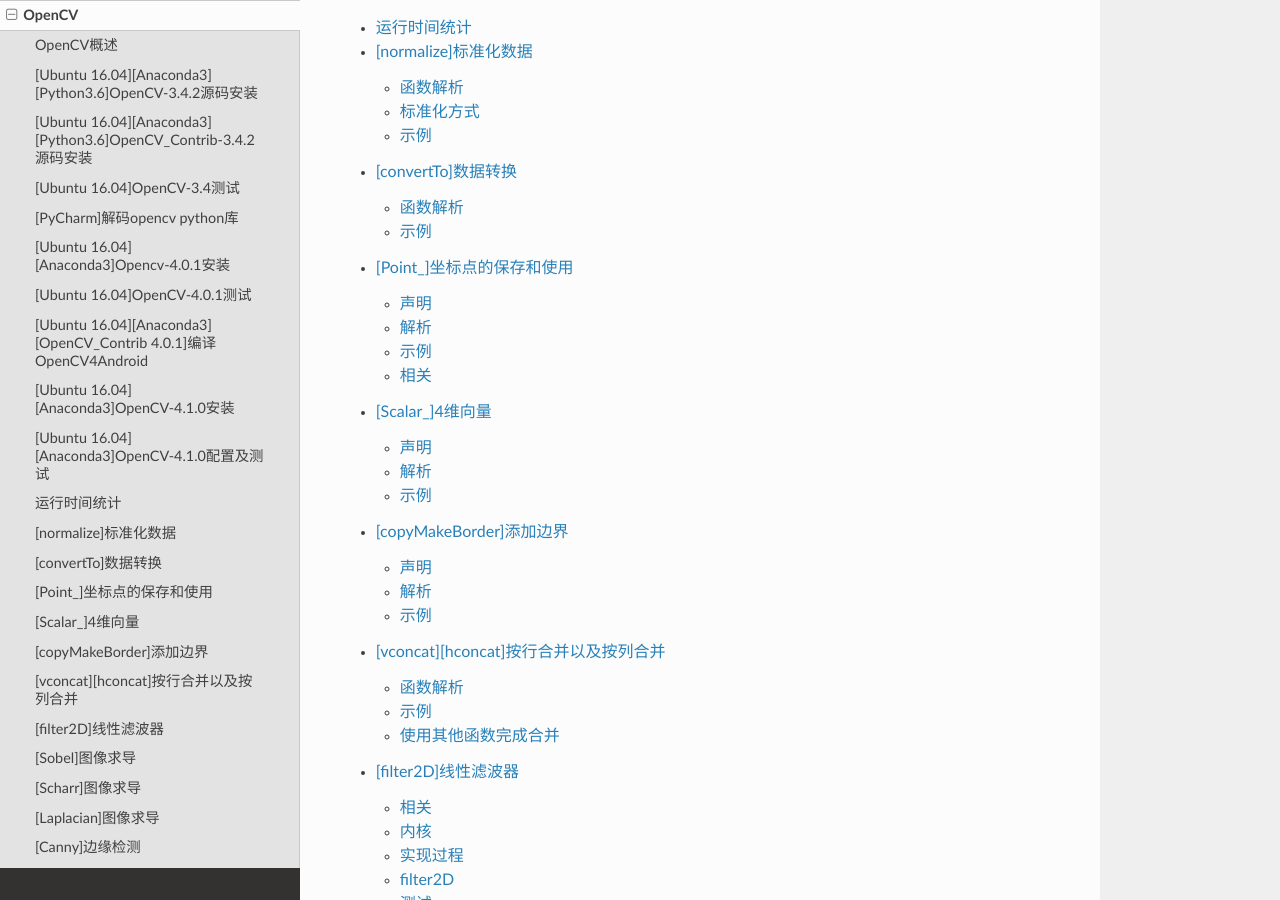
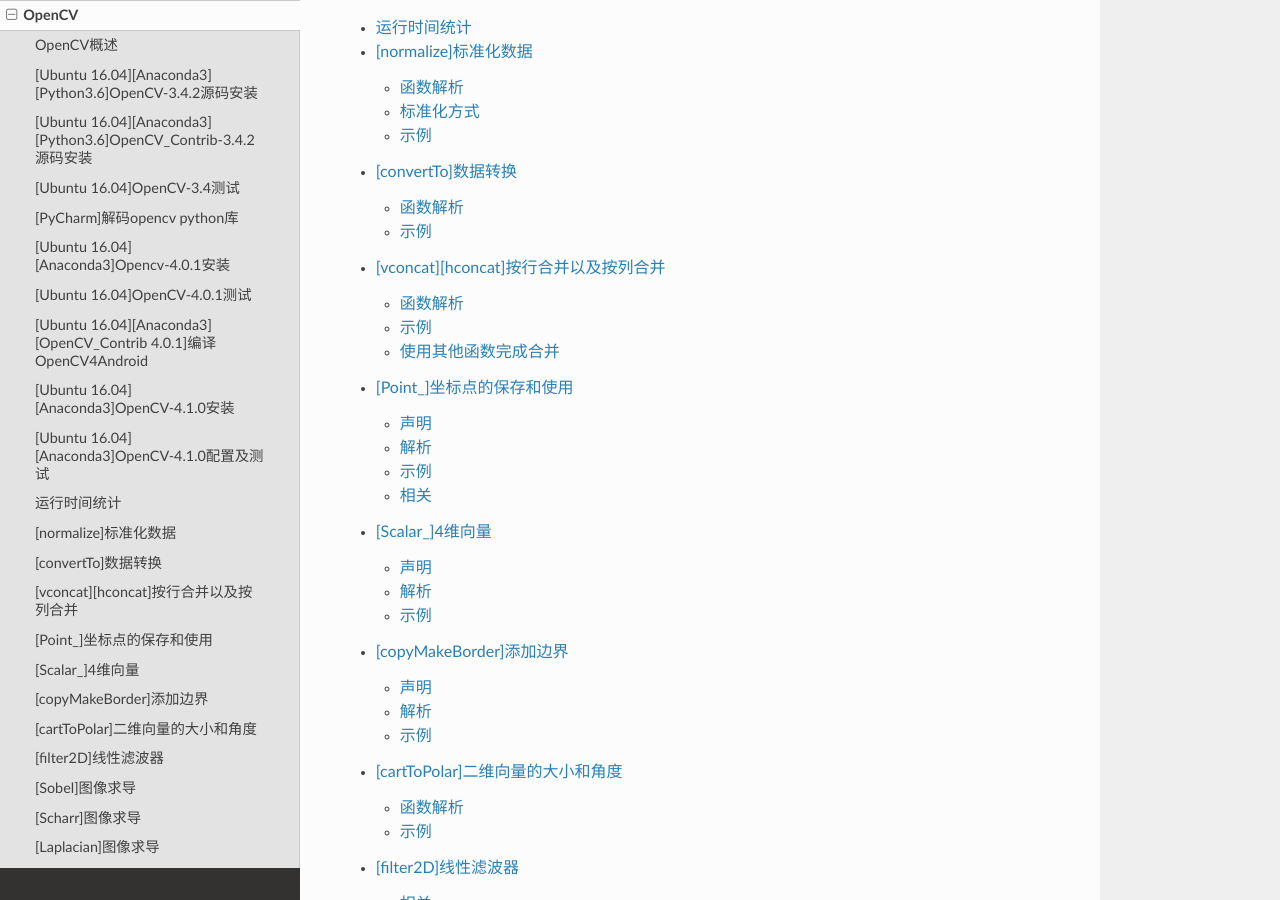
Before and after one commit to Document-Collection/image-processing, a Sphinx documentation site: the page built from docs/source/opencv.rst, in a window 1280 px wide and 900 px high, scrolled down 1311 px. Built offline with Sphinx 7.4.7 and the Read the Docs theme 2.0.0, drawn with Linux system fonts in a browser that asks for light colours; pages that are not in the unit, such as notebooks, are missing from menus; some of the changed lines change nothing that is shown.

Commit message:
docs(opencv): 计算梯度大小和角度

````diff
--- a/docs/source/opencv.rst
+++ b/docs/source/opencv.rst
@@ -20,19 +20,20 @@
    opencv/运行时间统计
    opencv/[normalize]标准化数据
    opencv/[convertTo]数据转换
+   opencv/[vconcat][hconcat]按行合并以及按列合并
 
    opencv/[Point_]坐标点的保存和使用
    opencv/[Scalar_]4维向量
    opencv/[copyMakeBorder]添加边界
 
-   opencv/[vconcat][hconcat]按行合并以及按列合并
-
+   opencv/[cartToPolar]二维向量的大小和角度
    opencv/[filter2D]线性滤波器
    opencv/[Sobel]图像求导
    opencv/[Scharr]图像求导
    opencv/[Laplacian]图像求导
    opencv/[Canny]边缘检测
 
+
    opencv/[threshold]基本阈值操作
    opencv/[旋转][平移][缩放]仿射变换
 
--- /dev/null
+++ b/docs/source/opencv/[cartToPolar]二维向量的大小和角度.md
@@ -0,0 +1,59 @@
+
+# [cartToPolar]二维向量的大小和角度
+
+`OpenCV`提供函数[cv::cartToPolar](https://docs.opencv.org/4.0.1/d2/de8/group__core__array.html#gac5f92f48ec32cacf5275969c33ee837d0)用于计算`2`维向量的大小和角度
+
+## 函数解析
+
+```
+CV_EXPORTS_W void cartToPolar(InputArray x, InputArray y,
+                              OutputArray magnitude, OutputArray angle,
+                              bool angleInDegrees = false);
+```
+
+* `x`：`x`轴坐标数组；这必须是单精度或双精度浮点数组
+* `y`：`y`轴坐标数组，其大小和类型必须与`x`相同
+* `magnitude`：输出与`x`相同大小和类型的大小数组
+* `angle`：与x具有相同大小和类型的角度的输出数组；角度以弧度（从`0`到`2*Pi`）或度（`0`到`360`度）度量
+* `angleInDegrees`：标志，指示结果是以弧度（默认情况下是以弧度）还是以度度量
+
+**注意：输入数组必须具有相同精度**
+
+输入`x/y`均为`2`维向量，其实现如下：
+
+![](./imgs/cartToPolar.png)
+
+源码地址：`/path/to/modules/core/test/test_arithm.cpp`
+
+## 示例
+
+```
+#include <iostream>
+#include <opencv2/opencv.hpp>
+
+using namespace std;
+using namespace cv;
+
+int main() {
+    Mat xx = Mat(2, 3, CV_32FC1, Scalar(6, 0, 0));
+    Mat yy = Mat(2, 3, CV_32FC1, Scalar(6, 0, 0));
+
+    cout << xx << endl;
+    cout << yy << endl;
+
+    Mat mag, angle;
+    // 输出角度 等边直角三角形，小角=45度
+    cartToPolar(xx, yy, mag, angle, true);
+    cout << mag << endl;
+    cout << angle << endl;
+}
+// out
+[6, 6, 6;
+ 6, 6, 6]
+[6, 6, 6;
+ 6, 6, 6]
+[8.485281, 8.485281, 8.485281;
+ 8.485281, 8.485281, 8.485281]
+[44.990456, 44.990456, 44.990456;
+ 44.990456, 44.990456, 44.990456]
+```
````
